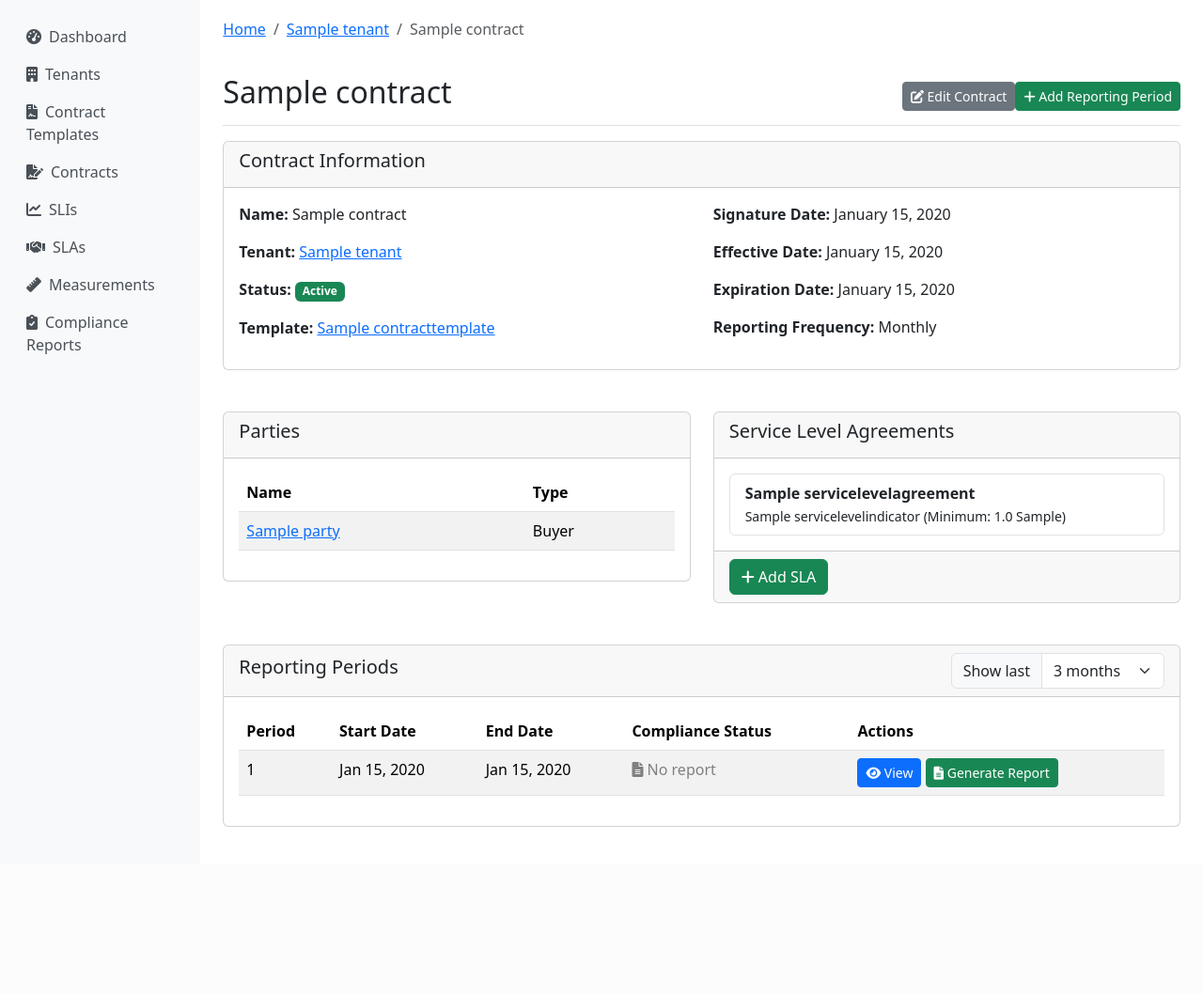
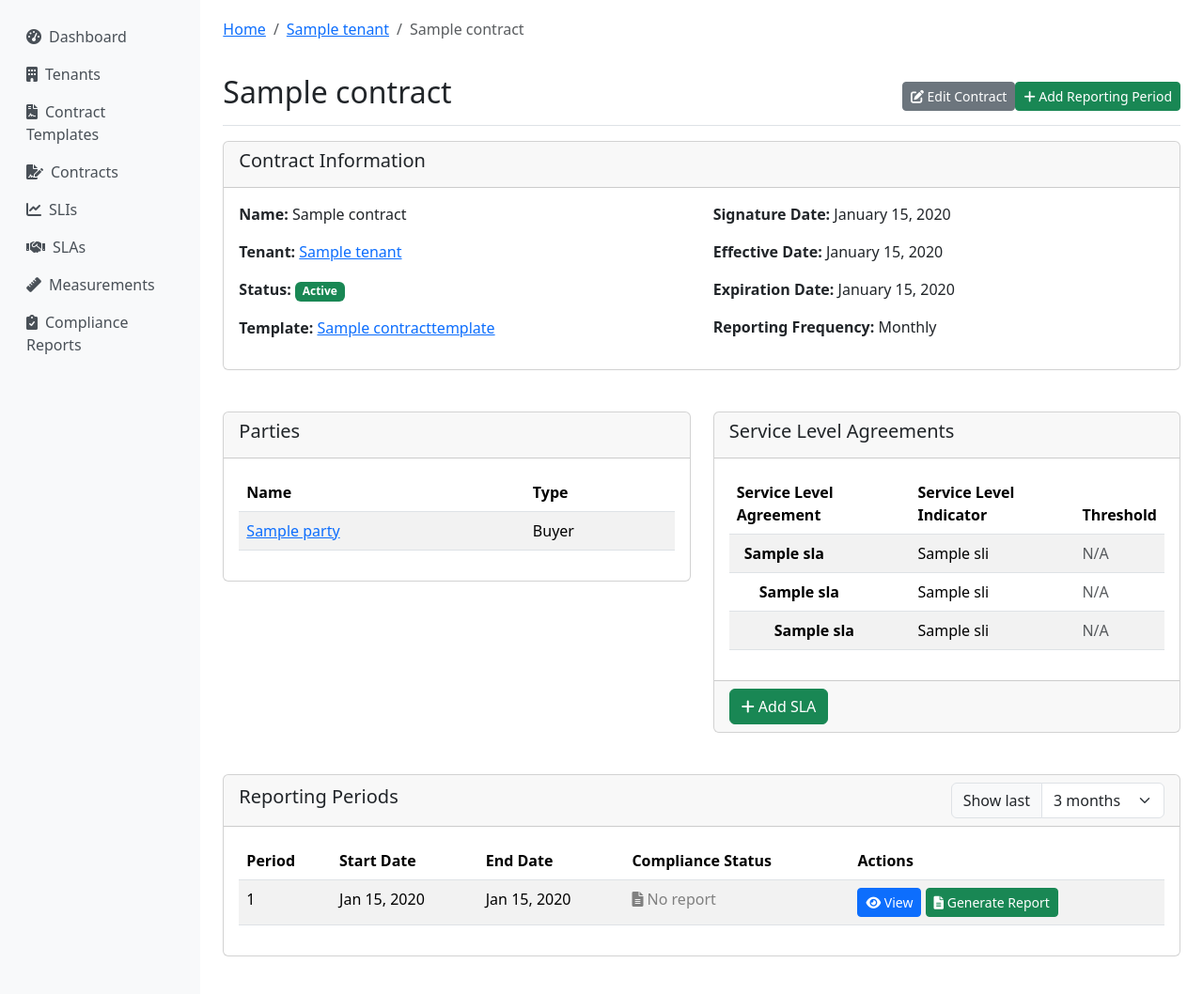
Before and after one commit to mjul/junie-django-lab, a Django app: template contracts/templates/contracts/contract_detail.html in a window 1280 px wide. Shown: the part 57-1115 px from the top of the page at 94% size. Before the commit the page ends 937 px from the top, so only its background shows below. Run offline with Django 5.2, Linux system fonts and the light colour scheme; tables that the repository leaves empty hold one stand-in row (values such as "Sample post"); the template is opened without the code that fills it: values that come from a table or form of the project are taken from there, most other values are stand-ins (such as "Sample title", 1, 10 or a date in 2020).

Commit message:
Add SLI and SLA information to contract details

```diff
--- a/contracts/templates/contracts/contract_detail.html
+++ b/contracts/templates/contracts/contract_detail.html
@@ -127,51 +127,28 @@
                 <h5 class="card-title">Service Level Agreements</h5>
             </div>
             <div class="card-body">
-                {% with root_slas=contract.slas.all|dictsortreversed:"parent" %}
-                    {% if root_slas %}
-                        <ul class="list-group">
-                            {% for sla in root_slas %}
-                                {% if not sla.parent %}
-                                    <li class="list-group-item">
-                                        <strong>{{ sla.name }}</strong>
-                                        {% if sla.sli %}
-                                            <br>
-                                            <small>
-                                                {{ sla.sli.name }}
-                                                {% if sla.threshold_type and sla.threshold_value %}
-                                                    ({{ sla.get_threshold_type_display }}: {{ sla.threshold_value }} {{ sla.sli.unit }})
-                                                {% endif %}
-                                            </small>
-                                        {% endif %}
-
-                                        {% if sla.children.all %}
-                                            <ul class="list-group mt-2">
-                                                {% for child in sla.children.all %}
-                                                    <li class="list-group-item">
-                                                        <strong>{{ child.name }}</strong>
-                                                        {% if child.sli %}
-                                                            <br>
-                                                            <small>
-                                                                {{ child.sli.name }}
-                                                                {% if child.threshold_type and child.threshold_value %}
-                                                                    ({{ child.get_threshold_type_display }}: {{ child.threshold_value }} {{ child.sli.unit }})
-                                                                {% endif %}
-                                                            </small>
-                                                        {% endif %}
-                                                    </li>
+                {% if sla_tree %}
+                    <div class="table-responsive">
+                        <table class="table table-striped table-hover">
+                            <thead>
+                                <tr>
+                                    <th>Service Level Agreement</th>
+                                    <th>Service Level Indicator</th>
+                                    <th>Threshold</th>
+                                </tr>
+                            </thead>
+                            <tbody>
+                                {% for node in sla_tree %}
+                                    {% include "contracts/partials/sla_tree_row_contract.html" with node=node level=0 %}
                                 {% endfor %}
-                                            </ul>
-                                        {% endif %}
-                                    </li>
-                                {% endif %}
-                            {% endfor %}
-                        </ul>
+                            </tbody>
+                        </table>
+                    </div>
                 {% else %}
                     <div class="alert alert-info">
                         No service level agreements defined for this contract.
                     </div>
                 {% endif %}
-                {% endwith %}
             </div>
             <div class="card-footer">
                 <a href="{% url 'admin:contracts_servicelevelagreement_add' %}" class="btn btn-success">
--- /dev/null
+++ b/contracts/templates/contracts/partials/sla_tree_row_contract.html
@@ -0,0 +1,28 @@
+<!-- SLA Tree Row Partial Template for Contract Details -->
+<!-- This template is used to render a row in the SLA tree table for contract details -->
+<!-- It is called recursively to render child SLAs with proper indentation -->
+
+<tr>
+    <td style="padding-left: {{ level|add:1 }}em;">
+        <strong>{{ node.sla.name }}</strong>
+    </td>
+    <td>
+        {% if node.sla.sli %}
+            {{ node.sla.sli.name }}
+        {% else %}
+            <span class="text-muted">N/A</span>
+        {% endif %}
+    </td>
+    <td>
+        {% if node.sla.threshold_type and node.sla.threshold_value %}
+            {{ node.sla.get_threshold_type_display }}: {{ node.sla.threshold_value }} {{ node.sla.sli.unit }}
+        {% else %}
+            <span class="text-muted">N/A</span>
+        {% endif %}
+    </td>
+</tr>
+
+<!-- Recursively render child SLAs -->
+{% for child in node.children %}
+    {% include "contracts/partials/sla_tree_row_contract.html" with node=child level=level|add:1 %}
+{% endfor %}
```
Also changed, not shown: contracts/views.py (+15 -0 lines). Lines whose indentation alone changed are shown as unchanged.
